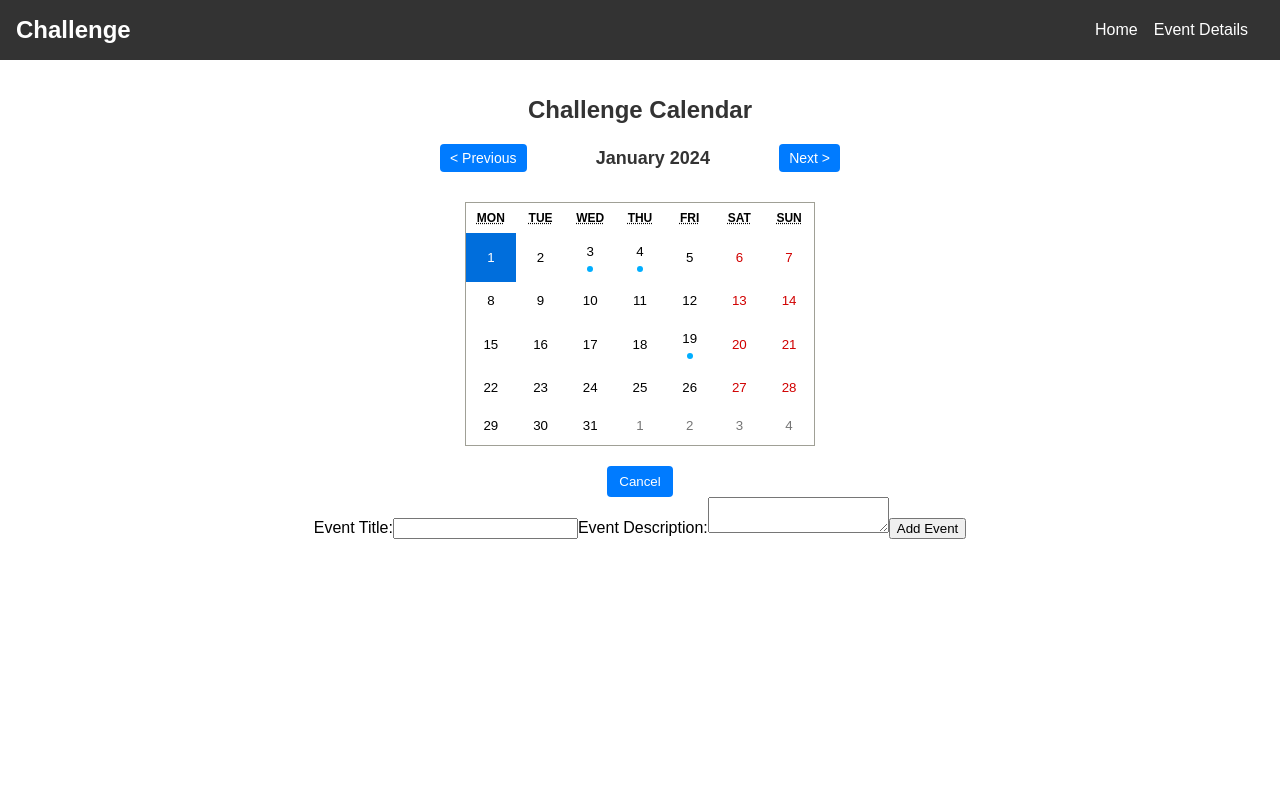
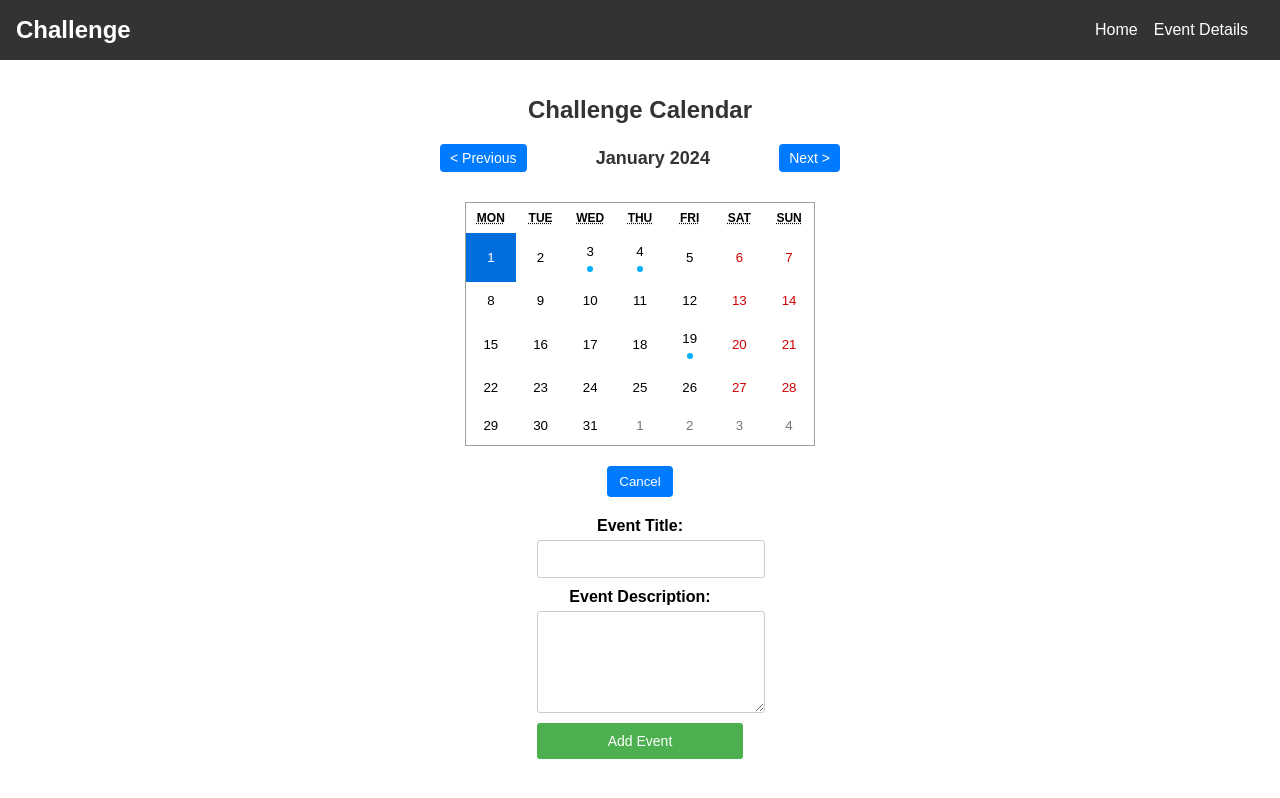
Before and after one commit to sawtoothridge13/calendar, a React (Create React App) app: page / in a window 1280 px wide. Both pictures are taken after a click on the button "Add Event". Built offline with nearby package versions, Linux system fonts and the light colour scheme.

Commit message:
Add Initial FormComponent.css

```diff
--- a/src/components/FormComponent/FormComponent.css
+++ b/src/components/FormComponent/FormComponent.css
@@ -0,0 +1,48 @@
+.form-container {
+  margin-top: 20px;
+  margin-bottom: 20px;
+}
+
+.form-container form {
+  display: flex;
+  flex-direction: column;
+}
+
+.form-container label {
+  font-weight: bold;
+  margin-bottom: 5px;
+}
+
+.form-container input[type='text'],
+.form-container textarea {
+  width: 100%;
+  padding: 10px;
+  margin-bottom: 10px;
+  border: 1px solid #ccc;
+  border-radius: 3px;
+  font-size: 14px;
+}
+
+.form-container textarea {
+  height: 80px;
+}
+
+.form-container button {
+  padding: 10px 20px;
+  background-color: #4caf50;
+  color: white;
+  border: none;
+  border-radius: 3px;
+  cursor: pointer;
+  font-size: 14px;
+}
+
+.form-container button:hover {
+  background-color: #45a049;
+}
+
+.error-message {
+  color: red;
+  font-size: 14px;
+  margin-bottom: 10px;
+}
```
